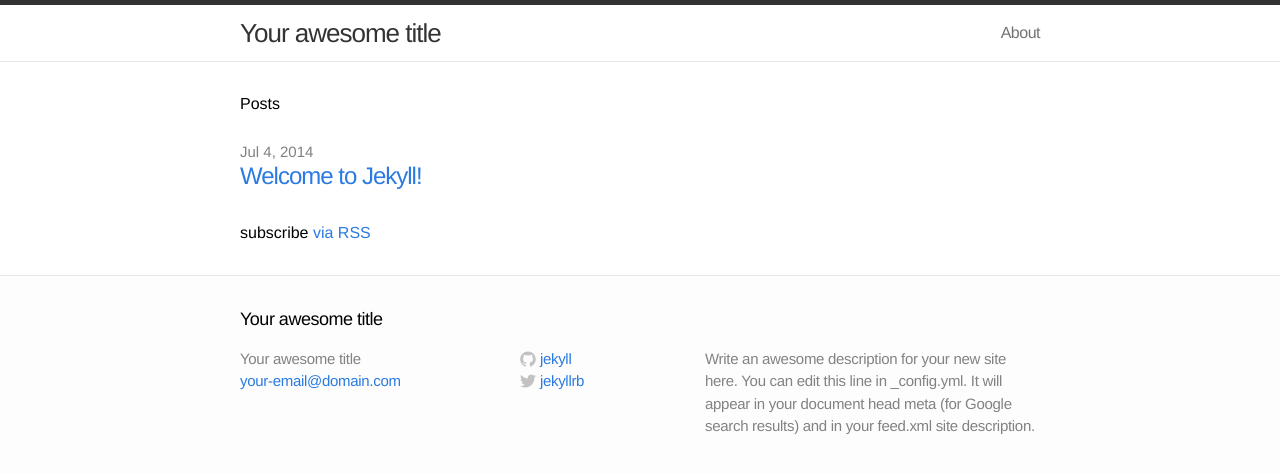
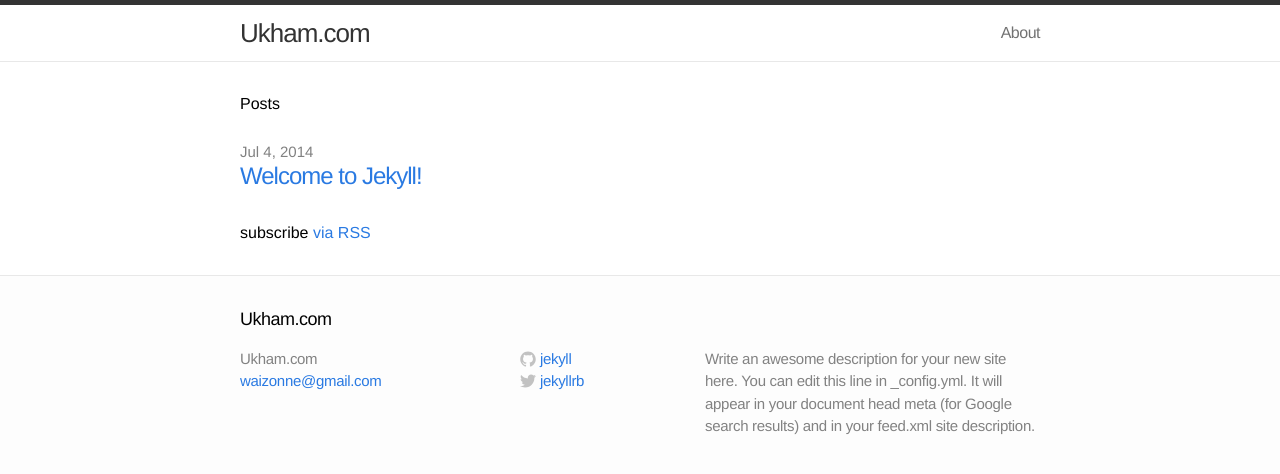
Before and after one commit to waizonne/waizonne.github.io, a Jekyll site: the page built from index.html, in a window 1280 px wide. Shown: the top 474 px of the page. Built offline with Jekyll 4.4.1, drawn with Linux system fonts in a browser that asks for light colours.

Commit message:
Ukham.com
My website

```diff
--- a/_config.yml
+++ b/_config.yml
@@ -1,9 +1,9 @@
 # Site settings
-title: Your awesome title
-email: your-email@domain.com
+title: Ukham.com
+email: waizonne@gmail.com
 description: "Write an awesome description for your new site here. You can edit this line in _config.yml. It will appear in your document head meta (for Google search results) and in your feed.xml site description."
 baseurl: ""
-url: "http://yourdomain.com"
+url: "http://ukham.com"
 twitter_username: jekyllrb
 github_username:  jekyll
 
```
